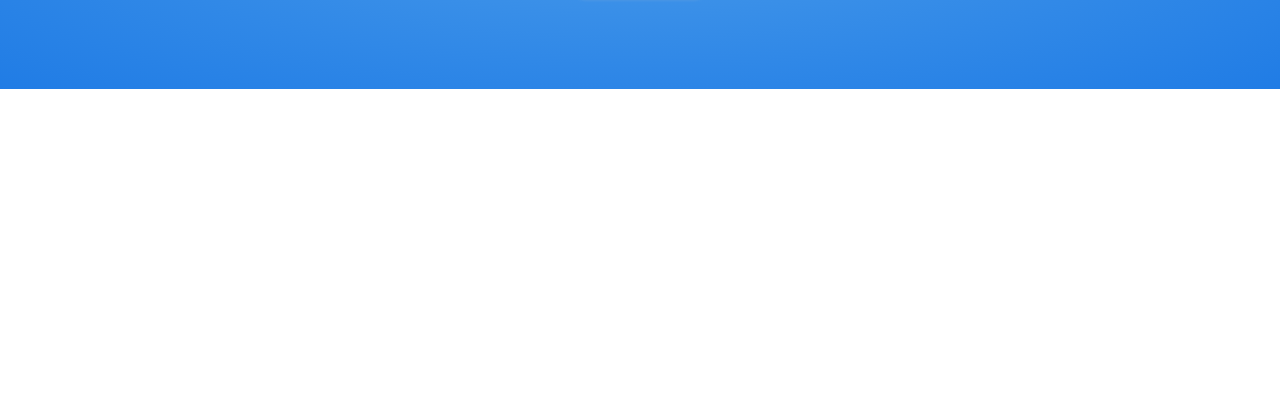
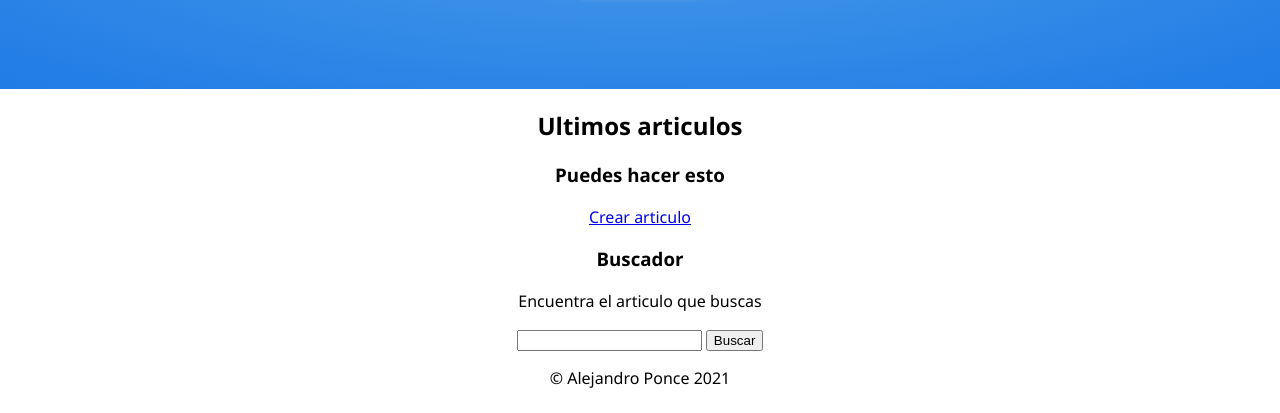
Before and after one commit to alejandropb36/master-frameworks-js, a plain HTML site: page Maquetacion/index.html in a window 1280 px wide. Shown: the part 387-800 px from the top of the page. Drawn offline with Linux system fonts and the light colour scheme.

Commit message:
maquetacion: barra lateral y contenido

```diff
--- a/Maquetacion/index.html
+++ b/Maquetacion/index.html
@@ -50,5 +50,36 @@
         <h1>Bienvenidos al master de framworks para js</h1>
         <a href="#" class="btn-white">Ir al blog</a>
     </div>
+
+    <div class="center">
+        <section id="content">
+            <h2>Ultimos articulos</h2>
+            <!-- Listadop de los ultimos articulos -->
+        </section>
+
+        <aside id="sidebar">
+            <div id="nav-blog" class="sidebar-item">
+                <h3>Puedes hacer esto</h3>
+                <a href="#">Crear articulo</a>
+            </div>
+
+            <div id="search" class="sidebar-item">
+                <h3>Buscador</h3>
+                <p>Encuentra el articulo que buscas</p>
+                <form>
+                    <input type="text" name="search">
+                    <input type="submit" name="submit" value="Buscar">
+                </form>
+            </div>
+        </aside>
+    </div>
+
+    <footer id="footer">
+        <div class="center">
+            <p>
+                &copy; Alejandro Ponce 2021
+            </p>
+        </div>
+    </footer>
 </body>
 </html>
```
